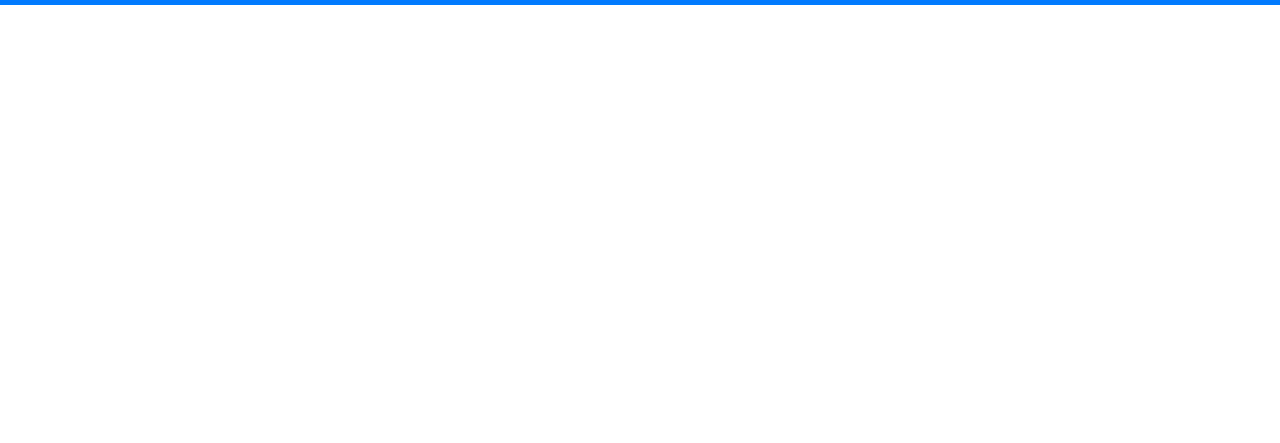
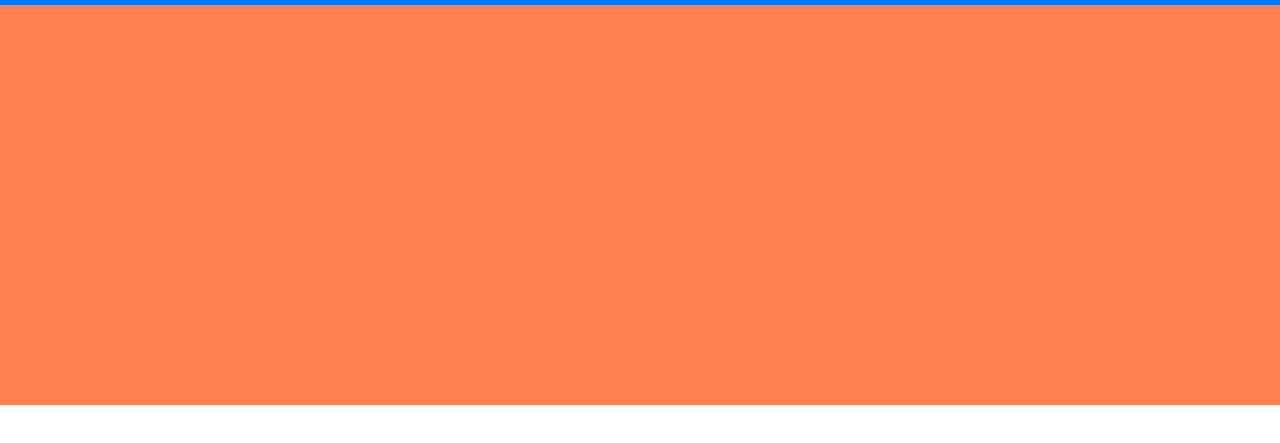
Before and after one commit to DanMcC94/Portfolio, a plain HTML site: page contact.html in a window 1280 px wide. Shown: the part 49-492 px from the top of the page. Drawn offline with nearby package versions, Linux system fonts and the light colour scheme.

Commit message:
Tried adding a box to contact page to add info.

```diff
--- a/contact.html
+++ b/contact.html
@@ -10,6 +10,7 @@
     <script src="https://cdn.jsdelivr.net/npm/popper.js@1.16.1/dist/umd/popper.min.js" integrity="sha384-9/reFTGAW83EW2RDu2S0VKaIzap3H66lZH81PoYlFhbGU+6BZp6G7niu735Sk7lN" crossorigin="anonymous"></script>
     <script src="https://stackpath.bootstrapcdn.com/bootstrap/4.5.2/js/bootstrap.min.js" integrity="sha384-B4gt1jrGC7Jh4AgTPSdUtOBvfO8shuf57BaghqFfPlYxofvL8/KUEfYiJOMMV+rV" crossorigin="anonymous"></script>
     <link rel="stylesheet" href="reset.css">
+    <link rel="stylesheet" href="style.css">
 
     <nav class="navbar navbar-dark bg-primary">
         <span class="navbar-brand mb-0 h1">Daniel McCartney</span>
@@ -27,6 +28,6 @@
     </nav>
 </head>
 <body>
-
+        <div class="box-set"></div>
 </body>
 </html>
--- /dev/null
+++ b/style.css
@@ -0,0 +1,5 @@
+.box-set {
+    position: relative;
+    height: 400px;
+    background: coral;
+}
```
Also changed, not shown: index.html (+1 -0 lines), portfolio.html (+1 -0 lines).
